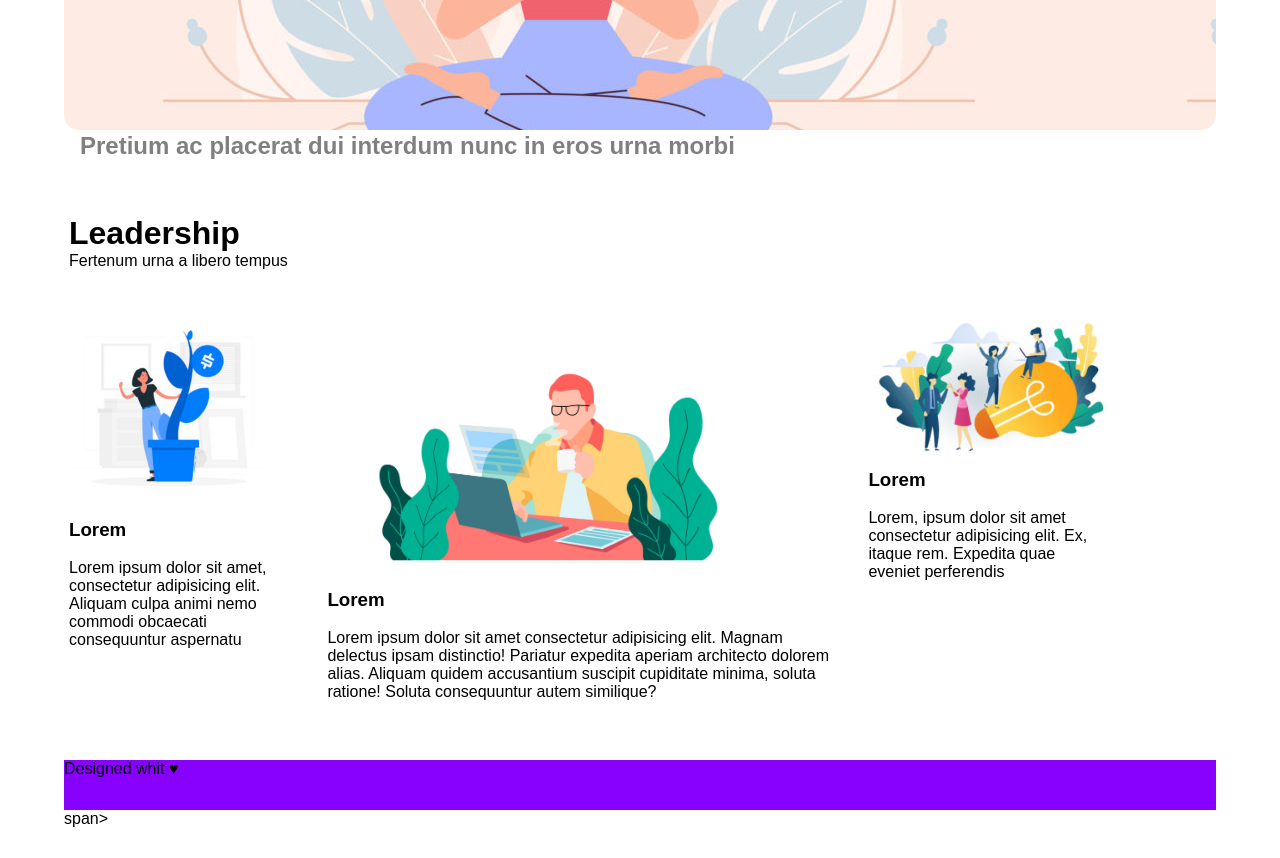
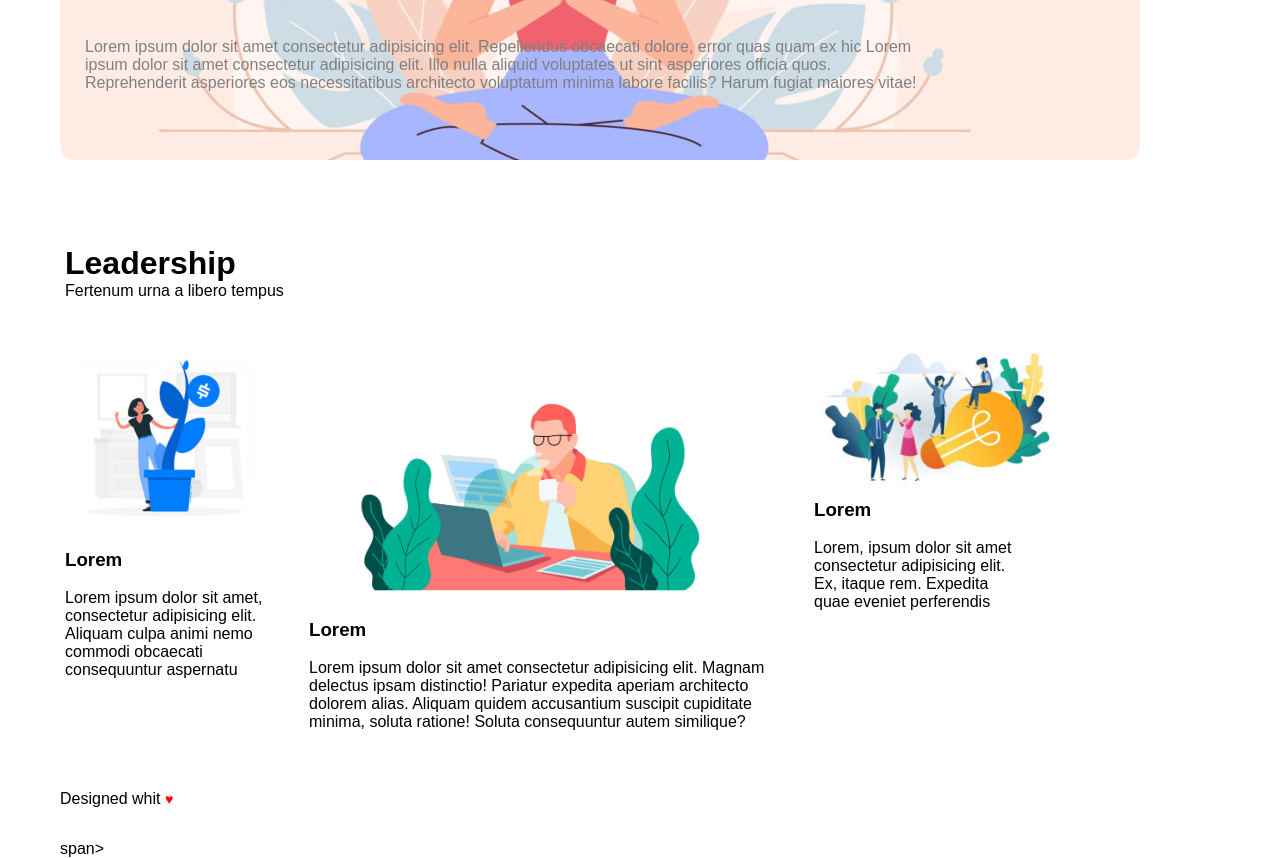
Before and after one commit to jacopo35/htmlcss-wp, a plain HTML site: page index.html in a window 1280 px wide. Shown: the part 640-1498 px from the top of the page. Before the commit the page ends 1468 px from the top, so only its background shows below. Drawn offline with Linux system fonts and the light colour scheme; a web font is replaced by a local one.

Commit message:
css-push

```diff
--- a/css/style.css
+++ b/css/style.css
@@ -17,7 +17,7 @@ html {
 }
 
 body {
-
+  max-width: 1200px;
 }
 
 .clearfix::after {
@@ -65,9 +65,8 @@ button {
 
 .h1-left {
   color: grey;
-  position: absolute;
-  bottom: 0%;
-  left: 80px;
+  margin: 50px;
+  margin-left: 25px;
 }
 
 .text-left {
@@ -126,5 +125,11 @@ button {
 
 footer {
   height: 50px;
-  background-color: #8801fe;
+  background-color: white;
 }
+
+
+.redheart {
+  color:#ff0000;
+  font-size:14px;
+}
```
